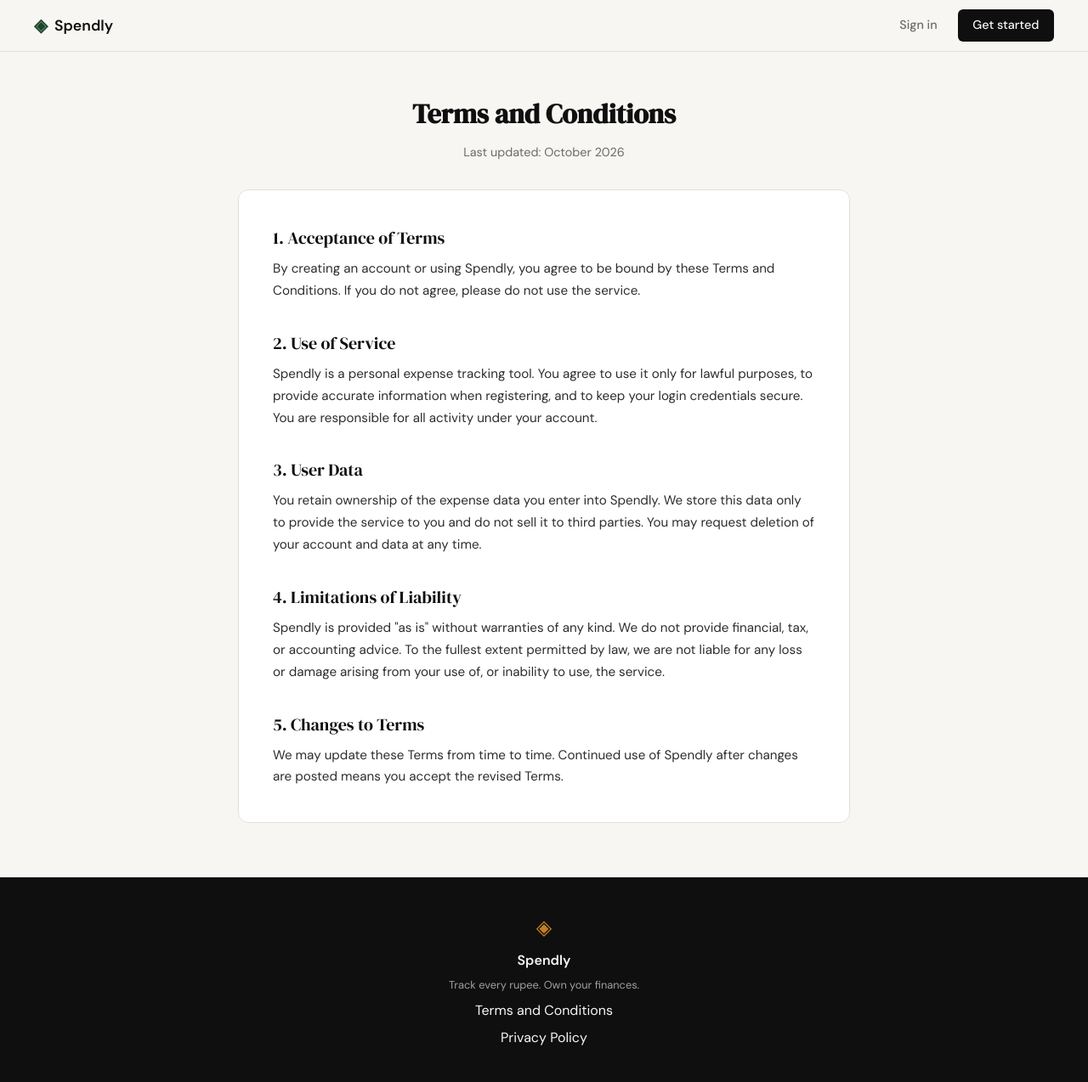
After one commit to mahakud1/spendly, a Flask app: page /terms in a window 1280 px wide. The commit adds this page. Shown: the whole page at 85% size. Run offline with Flask 3, Linux system fonts and the light colour scheme.

Commit message:
terms: add Terms and Conditions page
Co-Authored-By: Claude Sonnet 5.5 <noreply@anthropic.com>

```diff
--- a/app.py
+++ b/app.py
@@ -20,6 +20,11 @@ def register():
 @app.route("/login")
 def login():
     return render_template("login.html")
+
+
+@app.route("/terms")
+def terms():
+    return render_template("terms.html")
 
 
 # ------------------------------------------------------------------ #
--- a/static/css/style.css
+++ b/static/css/style.css
@@ -478,6 +478,42 @@ a { color: inherit; text-decoration: none; }
 .auth-switch a:hover { text-decoration: underline; }
 
 /* ------------------------------------------------------------------ */
+/* Legal pages                                                         */
+/* ------------------------------------------------------------------ */
+
+.legal-section {
+    padding: 3rem 2rem 4rem;
+}
+
+.legal-container {
+    max-width: 720px;
+    margin: 0 auto;
+}
+
+.legal-card {
+    background: var(--paper-card);
+    border: 1px solid var(--border);
+    border-radius: var(--radius-md);
+    padding: 2.5rem;
+}
+
+.legal-card h2 {
+    font-family: var(--font-display);
+    font-size: 1.25rem;
+    font-weight: 400;
+    color: var(--ink);
+    margin: 2rem 0 0.5rem;
+}
+
+.legal-card h2:first-child { margin-top: 0; }
+
+.legal-card p {
+    font-size: 0.95rem;
+    line-height: 1.7;
+    color: var(--ink-soft);
+}
+
+/* ------------------------------------------------------------------ */
 /* Footer                                                              */
 /* ------------------------------------------------------------------ */
 
--- a/templates/base.html
+++ b/templates/base.html
@@ -34,7 +34,7 @@
             <span class="brand-icon">◈</span>
             <span class="footer-name">Spendly</span>
             <p class="footer-copy">Track every rupee. Own your finances.</p>
-            <a href="#">Terms and Conditions</a>
+            <a href="{{ url_for('terms') }}">Terms and Conditions</a>
             <a href="#">Privacy Policy</a>
         </div>
     </footer>
--- /dev/null
+++ b/templates/terms.html
@@ -0,0 +1,35 @@
+{% extends "base.html" %}
+
+{% block title %}Terms and Conditions — Spendly{% endblock %}
+
+{% block content %}
+
+<section class="legal-section">
+    <div class="legal-container">
+
+        <div class="auth-header">
+            <h1 class="auth-title">Terms and Conditions</h1>
+            <p class="auth-subtitle">Last updated: October 2026</p>
+        </div>
+
+        <div class="legal-card">
+            <h2>1. Acceptance of Terms</h2>
+            <p>By creating an account or using Spendly, you agree to be bound by these Terms and Conditions. If you do not agree, please do not use the service.</p>
+
+            <h2>2. Use of Service</h2>
+            <p>Spendly is a personal expense tracking tool. You agree to use it only for lawful purposes, to provide accurate information when registering, and to keep your login credentials secure. You are responsible for all activity under your account.</p>
+
+            <h2>3. User Data</h2>
+            <p>You retain ownership of the expense data you enter into Spendly. We store this data only to provide the service to you and do not sell it to third parties. You may request deletion of your account and data at any time.</p>
+
+            <h2>4. Limitations of Liability</h2>
+            <p>Spendly is provided "as is" without warranties of any kind. We do not provide financial, tax, or accounting advice. To the fullest extent permitted by law, we are not liable for any loss or damage arising from your use of, or inability to use, the service.</p>
+
+            <h2>5. Changes to Terms</h2>
+            <p>We may update these Terms from time to time. Continued use of Spendly after changes are posted means you accept the revised Terms.</p>
+        </div>
+
+    </div>
+</section>
+
+{% endblock %}
```
